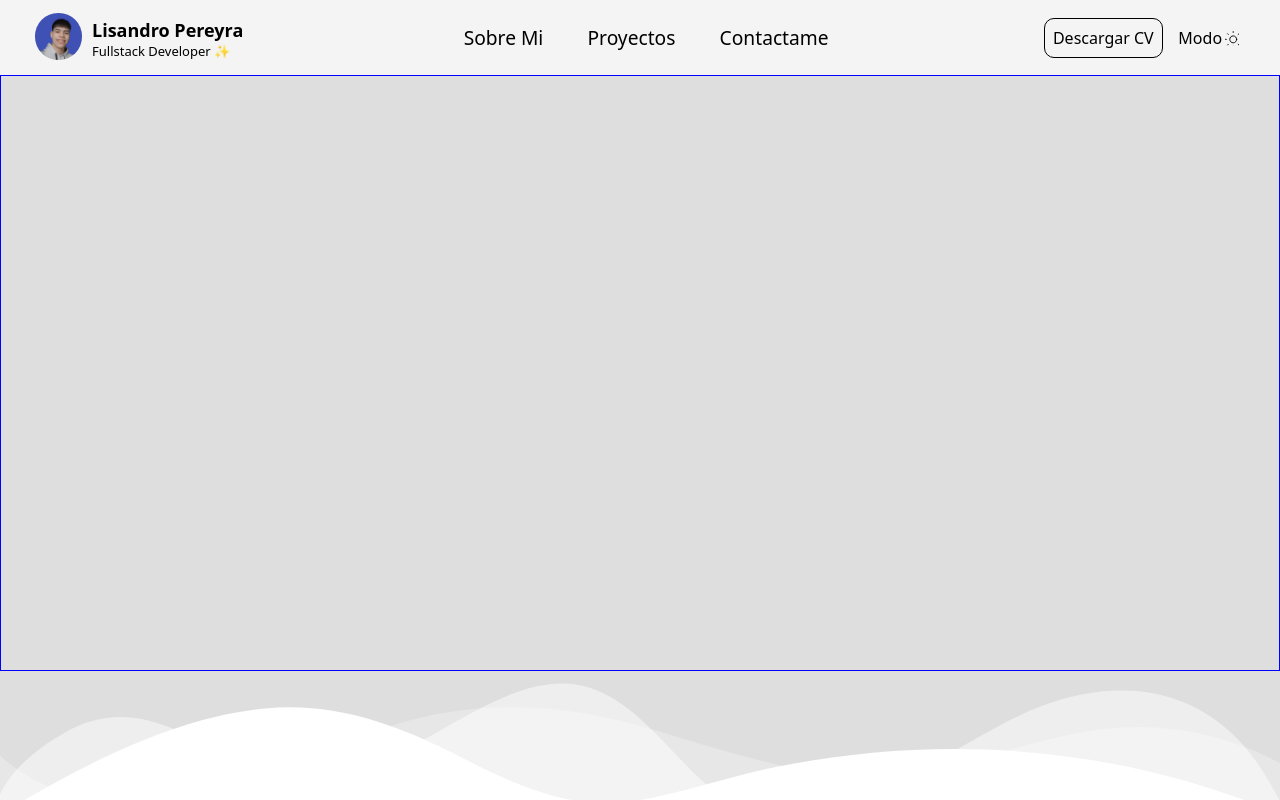
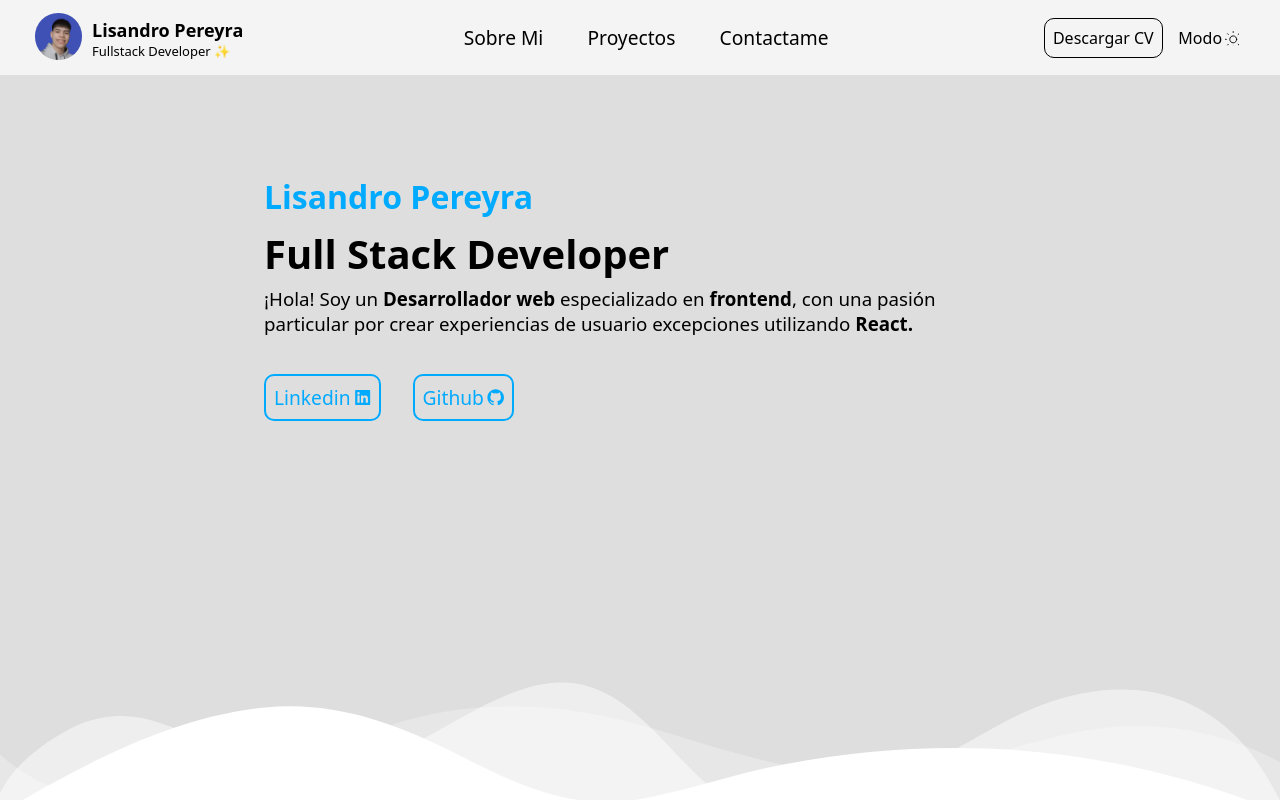
Before and after one commit to LisandroGG/Portfolio-Updated, a React (Vite) app: page / in a window 1280 px wide. Shown: the top 800 px of the page. Built offline with nearby package versions, Linux system fonts and the light colour scheme.

Commit message:
new changes

```diff
--- a/src/Components/Main/Main.jsx
+++ b/src/Components/Main/Main.jsx
@@ -8,17 +8,33 @@ const Main = () => {
 
     const { isDarkMode } = useTheme();
 
+    const currentColor = isDarkMode ? "#161b28" : "#ffffff"
+
+    const icons = isDarkMode ? "#00ff00c2" : "#00aaff";
+
     return(
         <div className={style.main}>
             <div className={style.container}>
+                <div className={style.title}>
+                <h1 data-aos="fade-right" data-aos-easing="ease-in-sine">Lisandro Pereyra</h1>
+                <h2 data-aos="fade-right" data-aos-easing="ease-in-sine" data-aos-delay="300">Full Stack Developer</h2>
+                <h3 data-aos="fade-right" data-aos-easing="ease-in-sine" data-aos-delay="600" className={style.hidden2}>¡Hola! Soy un <b>Desarrollador web </b> especializado en <b>frontend</b>, con una pasión particular por crear experiencias de usuario excepciones utilizando <b>React.</b></h3>
+                <h3 data-aos="fade-right" data-aos-easing="ease-in-sine" data-aos-delay="600" className={style.hidden}>¡Hola! Soy un <b>Desarrollador web </b> especializado en <b>frontend</b> utilizando <b>React.</b></h3>
 
+                <div data-aos="fade-right" data-aos-easing="ease-in-sine" data-aos-delay="900" className={style.btn}>
+                    <a href="https://github.com/LisandroGG" target='_blank'><span>Linkedin<svg xmlns="http://www.w3.org/2000/svg" width="20" height="20" viewBox="0 -3 20 24"><path fill={icons} d="M20 3H4a1 1 0 0 0-1 1v16a1 1 0 0 0 1 1h16a1 1 0 0 0 1-1V4a1 1 0 0 0-1-1zM8.339 18.337H5.667v-8.59h2.672v8.59zM7.003 8.574a1.548 1.548 0 1 1 0-3.096 1.548 1.548 0 0 1 0 3.096zm11.335 9.763h-2.669V14.16c0-.996-.018-2.277-1.388-2.277-1.39 0-1.601 1.086-1.601 2.207v4.248h-2.667v-8.59h2.56v1.174h.037c.355-.675 1.227-1.387 2.524-1.387 2.704 0 3.203 1.778 3.203 4.092v4.71z"></path></svg></span></a>
+                    <a href="https://www.linkedin.com/in/lisandro-pereyra-18503626a/" target='_blank'><span>Github<svg xmlns="http://www.w3.org/2000/svg" width="20" height="20" viewBox="0 -3 20 24" ><path fill={icons} fillRule="evenodd" clipRule="evenodd" d="M12.026 2c-5.509 0-9.974 4.465-9.974 9.974 0 4.406 2.857 8.145 6.821 9.465.499.09.679-.217.679-.481 0-.237-.008-.865-.011-1.696-2.775.602-3.361-1.338-3.361-1.338-.452-1.152-1.107-1.459-1.107-1.459-.905-.619.069-.605.069-.605 1.002.07 1.527 1.028 1.527 1.028.89 1.524 2.336 1.084 2.902.829.091-.645.351-1.085.635-1.334-2.214-.251-4.542-1.107-4.542-4.93 0-1.087.389-1.979 1.024-2.675-.101-.253-.446-1.268.099-2.64 0 0 .837-.269 2.742 1.021a9.582 9.582 0 0 1 2.496-.336 9.554 9.554 0 0 1 2.496.336c1.906-1.291 2.742-1.021 2.742-1.021.545 1.372.203 2.387.099 2.64.64.696 1.024 1.587 1.024 2.675 0 3.833-2.33 4.675-4.552 4.922.355.308.675.916.675 1.846 0 1.334-.012 2.41-.012 2.737 0 .267.178.577.687.479C19.146 20.115 22 16.379 22 11.974 22 6.465 17.535 2 12.026 2z"></path></svg></span></a>
+                </div>
+                </div>
             </div>
-                    <div style={{overflow: 'hidden'}}>
+
+
+            <div style={{overflow: 'hidden'}}>
                 <svg
                     preserveAspectRatio="none"
                     viewBox="0 0 1200 120"
                     xmlns="http://www.w3.org/2000/svg"
-                    style={{ fill: '#ffffff', width: '100%', height: 150, rotate: '180deg' }}
+                    style={{ fill: `${currentColor}`, width: '100%', height: 150, rotate: '180deg' }}
                 >
                     <path
                     d="M0 0v46.29c47.79 22.2 103.59 32.17 158 28 70.36-5.37 136.33-33.31 206.8-37.5 73.84-4.36 147.54 16.88 218.2 35.26 69.27 18 138.3 24.88 209.4 13.08 36.15-6 69.85-17.84 104.45-29.34C989.49 25 1113-14.29 1200 52.47V0z"
--- a/src/Components/Main/Main.module.css
+++ b/src/Components/Main/Main.module.css
@@ -3,10 +3,106 @@
     flex-direction: column;
     height: 92vh;
     background-color: var(--main);
-
 }
 
 .container{
-    border: 1px solid blue;
     height: 82vh;
+    display: flex;
+    flex-direction: column;
+    align-items: center;
+    justify-content: center;
 }
+
+.title{
+    margin-bottom: 20vh;
+    min-width: 47rem;
+    max-width: 47rem;
+    text-align: left;
+
+    .hidden{
+        display: none;
+    }
+
+    h1{
+        font-size: 2rem;
+        font-weight: 700;
+        color: var(--text3)
+    }
+
+    h2{
+        margin-top: .5rem;
+        font-size: 2.5rem;
+        color: var(--text)
+    }
+
+    h3{
+        margin-top: .3rem;
+        font-weight: 400;
+        color: var(--text)
+    }
+}
+
+.btn{
+    display: flex;
+    margin: 3rem 0rem 0rem 0rem;
+    gap: 2rem;
+
+    a{
+        text-decoration: none;
+
+        span{
+            font-size: 1.2rem;
+            font-weight: 500;
+            padding: 8px;
+            border-radius: 10px;
+            border: 2px solid var(--text3);
+            color: var(--text3);
+
+            &:hover{
+                transition: all .5s;
+                background-color: var(--text3);
+                color: var(--text);
+
+            svg path{
+                transition: all .5s;
+                fill: var(--text)
+            }
+        }
+        }
+    }
+}
+
+@media(770px > width){
+    .container{
+        align-items: center;
+    }
+
+    .title{
+        border: 1px solid blue;
+        min-width: 30rem;
+        max-width: 30rem;
+
+        .hidden2{
+            display: none;
+        }
+
+        .hidden{
+            display: block;
+        }
+    }
+}
+
+@media(500px > width){
+    .title{
+        max-width: 20rem;
+        min-width: 20rem;
+
+        h2{
+            font-size: 2rem;
+        }
+    }
+
+    .btn{
+        justify-content: center;
+    }
+}
--- a/src/Components/Nav/Nav.jsx
+++ b/src/Components/Nav/Nav.jsx
@@ -1,5 +1,6 @@
 import style from '../Nav/Nav.module.css'
 import lisandro from '/img/foto.png'
+import lisandro2 from '/img/foto2.png'
 import { useTheme } from '../../Context/Theme';
 
 
@@ -7,11 +8,13 @@ const Nav = () => {
 
     const { isDarkMode, toggleTheme } = useTheme();
 
+    const currentImg = isDarkMode ? `${lisandro2}` : `${lisandro}`
+
     return(
         <div className={style.nav}>
 
             <div className={style.container}>
-                <span className={style.img}><img src={lisandro} width='47px' alt='Lisandro foto'></img></span>
+                <span className={style.img}><img src={currentImg} width='47px' alt='Lisandro foto'></img></span>
                 <span className={style.name}>
                     <span style={{fontWeight: '700', fontSize: '18px'}}>Lisandro Pereyra</span>
                     <span style={{fontWeight: '400', fontSize: '13px'}}>Fullstack Developer ✨</span>
--- a/src/index.css
+++ b/src/index.css
@@ -4,12 +4,10 @@
   --border: #84848f6b;
   --text: black;
   --text2: white;
+  --text3: #00aaff;
   --nav_hover: #e6e8eb;
   --form: #19e619;
-  --form_hover: rgb(4, 220, 4);
-  --gradient: linear-gradient(to left, #00ff00c2, #00aaff);
-  --lin: #00aaff;
-  --git: #19e619;
+  --form_hover: #04dc04;
   --main: #dedede;
 }
 
@@ -22,9 +20,7 @@
   --nav_hover:#161b28;
   --form: #00ff00;
   --form_hover: #00ff00c2;
-  --gradient: linear-gradient(to right, #00ff00c2, #00aaff);
-  --lin: #00ff00c2;
-  --git: #00aaff;
+  --text3: #00ff00;
   --main: #232530
 }
 
```
Also changed, not shown: public/img/foto2.png (added).
